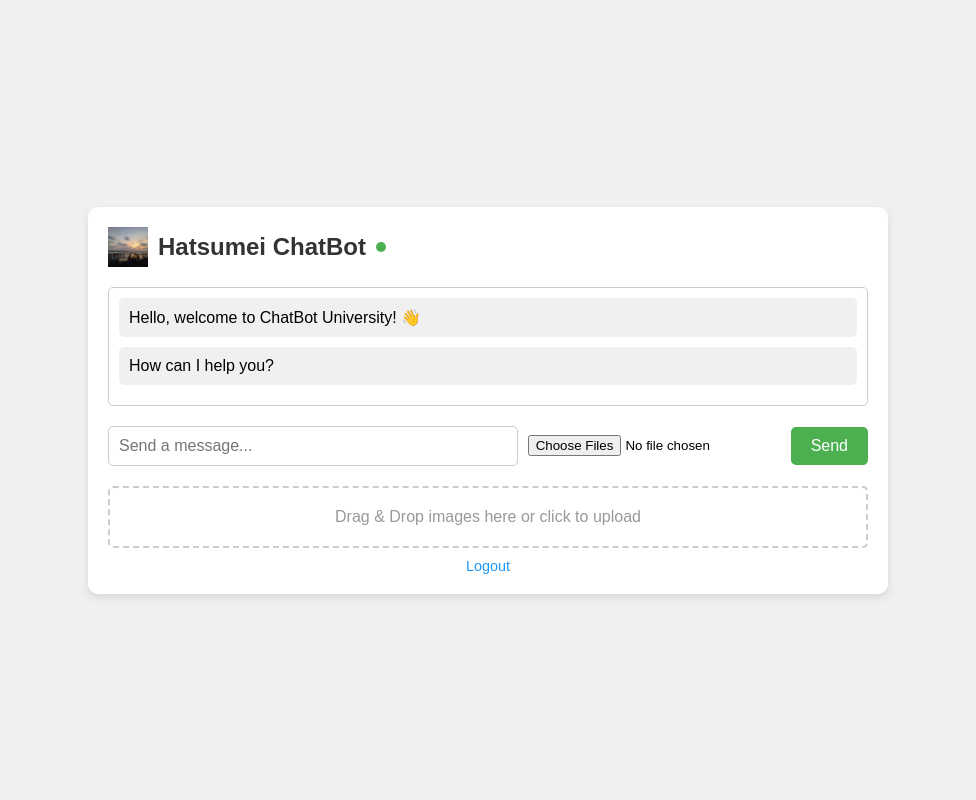
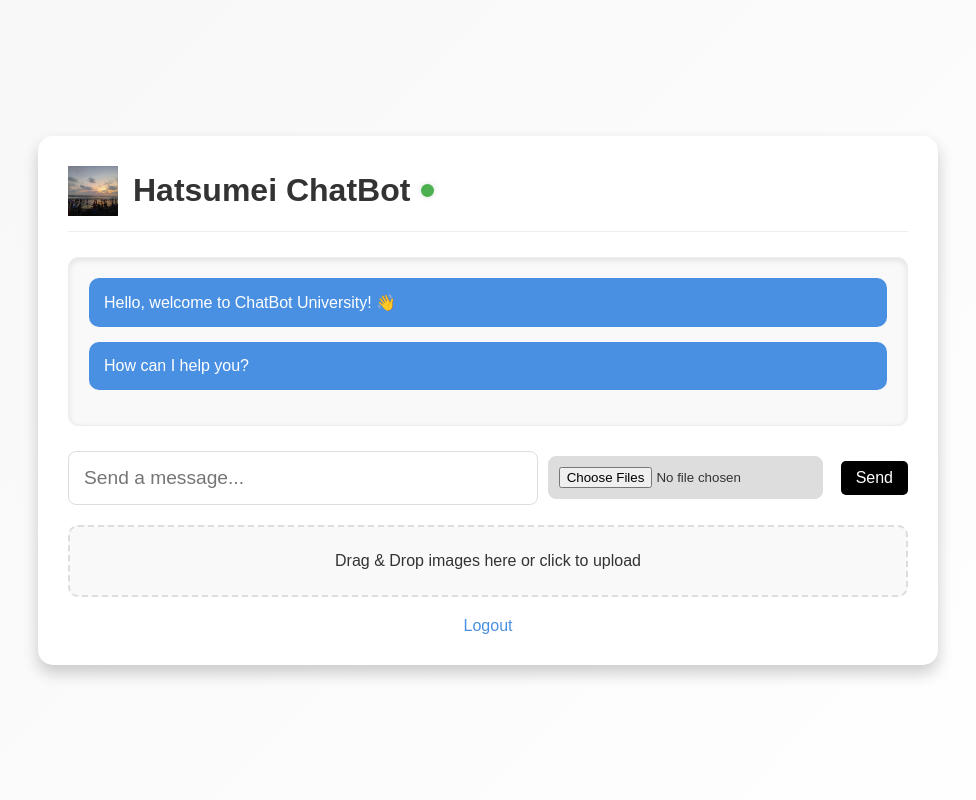
Before and after one commit to patelvandan11/chatbot, a Flask app: page /chatbot in a window 1280 px wide. Shown: the whole page, without its empty margins (152-1128 px from the left). Run offline with Flask 3, Linux system fonts and the light colour scheme; the visitor is signed in with stand-in values (Sample User, id 1).

Commit message:
css improve

```diff
--- a/static/1.css
+++ b/static/1.css
@@ -6,21 +6,23 @@
 }
 
 body {
-    font-family: Arial, sans-serif;
-    background-color: #f0f0f0;
+    font-family: 'Poppins', sans-serif; /* Modern, stylish font */
+    background: linear-gradient(135deg, #f6d365 0%, #fda085 100%);
     display: flex;
     justify-content: center;
     align-items: center;
     height: 100vh;
+    color: #333;
 }
 
 .container {
     width: 90%;
     max-width: 600px;
     background-color: #fff;
-    padding: 20px;
-    border-radius: 10px;
-    box-shadow: 0 4px 8px rgba(0, 0, 0, 0.1);
+    padding: 25px;
+    border-radius: 15px;
+    box-shadow: 0 6px 12px rgba(0, 0, 0, 0.15);
+    animation: fadeIn 0.5s ease;
 }
 
 /* Chatbot header styling */
@@ -28,26 +30,30 @@ body {
     display: flex;
     align-items: center;
     margin-bottom: 20px;
+    border-bottom: 2px solid #f0f0f0;
+    padding-bottom: 10px;
 }
 
 .chatbot-icon {
-    width: 40px;
-    height: 40px;
-    margin-right: 10px;
+    width: 45px;
+    height: 45px;
+    margin-right: 15px;
+    animation: rotateIn 0.6s ease;
 }
 
 .chatbot-header h2 {
-    font-size: 1.5rem;
-    color: #333;
+    font-size: 1.6rem;
+    color: #222;
     margin: 0;
 }
 
 .status-indicator {
-    width: 10px;
-    height: 10px;
+    width: 12px;
+    height: 12px;
     border-radius: 50%;
-    background-color: #4CAF50;
     margin-left: 10px;
+    border: 2px solid #fff;
+    box-shadow: 0 0 5px rgba(0, 0, 0, 0.1);
 }
 
 .status-indicator.online {
@@ -60,27 +66,34 @@ body {
 
 /* Chatbot messages styling */
 .chatbot-messages {
-    max-height: 300px;
+    max-height: 350px;
     overflow-y: auto;
-    padding: 10px;
-    border: 1px solid #ccc;
-    border-radius: 5px;
+    padding: 15px;
+    border: 1px solid #e0e0e0;
+    border-radius: 10px;
     margin-bottom: 20px;
+    background-color: #fafafa;
+    box-shadow: inset 0 2px 6px rgba(0, 0, 0, 0.05);
+}
+
+.bot-message, .user-message {
+    padding: 12px;
+    margin-bottom: 12px;
+    border-radius: 10px;
+    position: relative;
 }
 
 .bot-message {
-    background-color: #f0f0f0;
-    padding: 10px;
-    margin-bottom: 10px;
-    border-radius: 5px;
+    background-color: #ececec;
+    color: #333;
+    animation: slideInFromLeft 0.5s ease;
 }
 
 .user-message {
-    background-color: #ffeb3b;
-    padding: 10px;
-    margin-bottom: 10px;
-    border-radius: 5px;
+    background-color: #ffd54f;
+    color: #333;
     text-align: right;
+    animation: slideInFromRight 0.5s ease;
 }
 
 .user-message p, .bot-message p {
@@ -102,21 +115,28 @@ body {
 
 .user-input input[type="text"] {
     flex-grow: 1;
-    padding: 10px;
-    border: 1px solid #ccc;
-    border-radius: 5px;
+    padding: 12px;
+    border: 1px solid #ddd;
+    border-radius: 8px;
     font-size: 1rem;
+    transition: all 0.3s ease;
+}
+
+.user-input input[type="text"]:focus {
+    border-color: #4CAF50;
+    box-shadow: 0 0 8px rgba(76, 175, 80, 0.3);
 }
 
 .user-input button {
-    padding: 10px 20px;
+    padding: 12px 25px;
     background-color: #4CAF50;
     color: #fff;
     border: none;
-    border-radius: 5px;
+    border-radius: 8px;
     cursor: pointer;
     font-size: 1rem;
-    margin-left: 10px;
+    margin-left: 12px;
+    transition: background-color 0.3s ease;
 }
 
 .user-input button:hover {
--- a/static/2.css
+++ b/static/2.css
@@ -1,3 +1,4 @@
+/* Reset and basic styling */
 * {
     box-sizing: border-box;
     margin: 0;
@@ -5,169 +6,185 @@
 }
 
 body {
-    font-family: Arial, sans-serif;
-    background-color: #f0f0f0;
+    font-family: 'Poppins', sans-serif;
+    background: linear-gradient(135deg, #f7f7f7, #ffffff);
     display: flex;
     justify-content: center;
     align-items: center;
     height: 100vh;
+    color: #333;
 }
 
 .container {
-    width: 90%;
-    max-width: 800px;
-    background-color: #fff;
-    padding: 20px;
-    border-radius: 10px;
-    box-shadow: 0 4px 8px rgba(0, 0, 0, 0.1);
+    width: 95%; /* Larger width */
+    max-width: 900px; /* Increased max width */
+    background-color: #ffffff;
+    padding: 30px;
+    border-radius: 15px;
+    box-shadow: 0 8px 16px rgba(0, 0, 0, 0.2);
+    animation: fadeIn 0.5s ease;
+    color: #333;
 }
 
+/* Chatbot header styling */
 .chatbot-header {
     display: flex;
     align-items: center;
-    margin-bottom: 20px;
+    margin-bottom: 25px;
+    border-bottom: 1px solid #eee;
+    padding-bottom: 15px;
 }
 
 .chatbot-icon {
-    width: 40px;
-    height: 40px;
-    margin-right: 10px;
+    width: 50px;
+    height: 50px;
+    margin-right: 15px;
 }
 
 .chatbot-header h2 {
-    font-size: 1.5rem;
+    font-size: 2rem;
     color: #333;
     margin: 0;
 }
 
 .status-indicator {
-    width: 10px;
-    height: 10px;
+    width: 15px;
+    height: 15px;
     border-radius: 50%;
-    background-color: #4CAF50;
     margin-left: 10px;
+    border: 1px solid #ffffff;
+    box-shadow: 0 0 5px rgba(0, 0, 0, 0.1);
 }
 
 .chatbot-messages {
-    max-height: 300px;
+    max-height: 500px;
     overflow-y: auto;
-    padding: 10px;
-    border: 1px solid #ccc;
-    border-radius: 5px;
-    margin-bottom: 20px;
+    padding: 20px;
+    border: 1px solid #eee;
+    border-radius: 10px;
+    margin-bottom: 25px;
+    background-color: #f9f9f9;
+    color: #333;
+    box-shadow: inset 0 2px 6px rgba(0, 0, 0, 0.1);
 }
 
+/* Messages styling */
 .bot-message, .user-message {
-    padding: 10px;
-    margin-bottom: 10px;
-    border-radius: 5px;
+    padding: 15px;
+    margin-bottom: 15px;
+    border-radius: 10px;
+    position: relative;
+    color: #ffffff;
 }
 
 .bot-message {
-    background-color: #f0f0f0;
+    background-color: #4a90e2;
 }
 
 .user-message {
-    background-color: #ffeb3b;
+    background-color: #f39c12;
     text-align: right;
-}
-
-.user-message, .bot-message {
-    display: flex;
-    flex-wrap: wrap;
-    gap: 5px; /* Space between images */
-    align-items: center;
+    color: #ffffff;
 }
 
 .user-message img, .bot-message img {
-    width: 60px;
-    height: 60px;
-    object-fit: cover; /* Ensure images are cropped if needed */
-    margin: 0;
-    border-radius: 3px; /* Rounded edges */
+    width: 70px;
+    height: 70px;
+    object-fit: cover;
+    border-radius: 8px;
 }
 
+/* User input area styling */
 .user-input {
     display: flex;
     align-items: center;
     margin-bottom: 20px;
+    gap: 10px;
 }
 
 .user-input input[type="text"] {
     flex-grow: 1;
-    padding: 10px;
-    border: 1px solid #ccc;
-    border-radius: 5px;
-    font-size: 1rem;
+    padding: 15px;
+    border: 1px solid #ddd;
+    border-radius: 8px;
+    font-size: 1.2rem;
+    background-color: #ffffff;
+    color: #333;
 }
 
 .user-input input[type="file"] {
-    margin-left: 10px;
+    padding: 10px;
+    background-color: #ddd;
+    color: #333;
+    border-radius: 8px;
+    border: 1px solid #ddd;
 }
 
+/* Smaller send button with black color */
 .user-input button {
-    padding: 10px 20px;
-    background-color: #4CAF50;
+    padding: 8px 15px; /* Smaller button size */
+    background-color: #000; /* Black background */
     color: #fff;
     border: none;
-    border-radius: 5px;
+    border-radius: 5px; /* Smaller radius */
     cursor: pointer;
     font-size: 1rem;
-    margin-left: 10px;
+    margin-left: 8px;
 }
 
 .user-input button:hover {
-    background-color: #45a049;
+    background-color: #333; /* Lighter black on hover */
 }
 
+/* Drag area styling */
 .drag-area {
-    margin-top: 10px;
-    padding: 20px;
-    border: 2px dashed #ccc;
-    border-radius: 5px;
+    margin-top: 15px;
+    padding: 25px;
+    border: 2px dashed #ddd;
+    border-radius: 10px;
     text-align: center;
-    color: #999;
+    color: #333;
+    background-color: #f9f9f9;
     cursor: pointer;
 }
 
 .drag-area.dragging {
-    background-color: #e0f7fa;
-    border-color: #4CAF50;
+    background-color: #e0e0e0;
+    border-color: #f39c12;
     color: #333;
 }
 
-.drag-area p {
-    margin: 0;
-}
-
+/* Options buttons styling */
 .options {
     display: flex;
     justify-content: space-between;
+    gap: 15px;
 }
 
 .option {
     flex-grow: 1;
-    padding: 10px;
-    background-color: #2196F3;
+    padding: 15px;
+    background-color: #4a90e2;
     color: #fff;
     border: none;
-    border-radius: 5px;
+    border-radius: 8px;
     cursor: pointer;
-    font-size: 1rem;
+    font-size: 1.2rem;
     text-align: center;
 }
 
 .option:hover {
-    background-color: #0b7dda;
+    background-color: #357abd;
 }
 
+/* Logout link styling */
 a {
     display: block;
     text-align: center;
-    color: #2196F3;
-    margin-top: 10px;
+    color: #4a90e2;
+    margin-top: 20px;
     text-decoration: none;
-    font-size: 0.9rem;
+    font-size: 1rem;
 }
 
 a:hover {
```
Also changed, not shown: other parts of static/1.css (+51 -4 lines).
